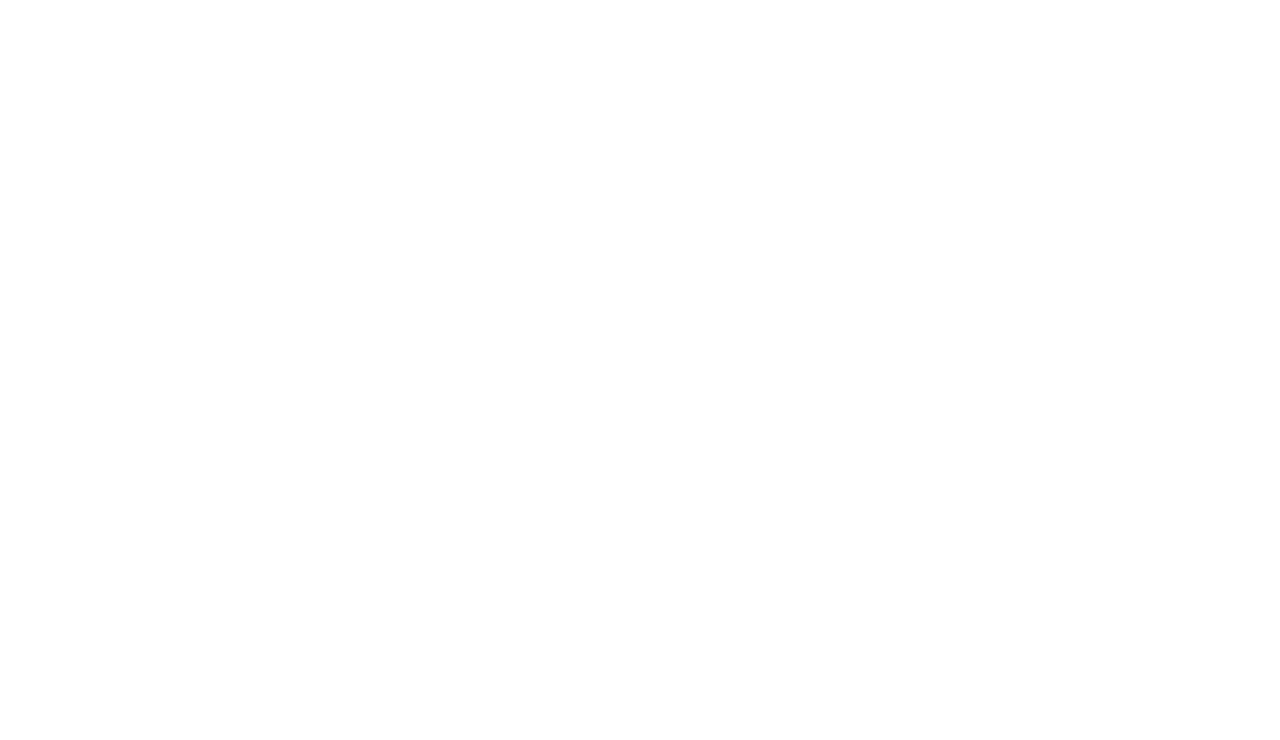
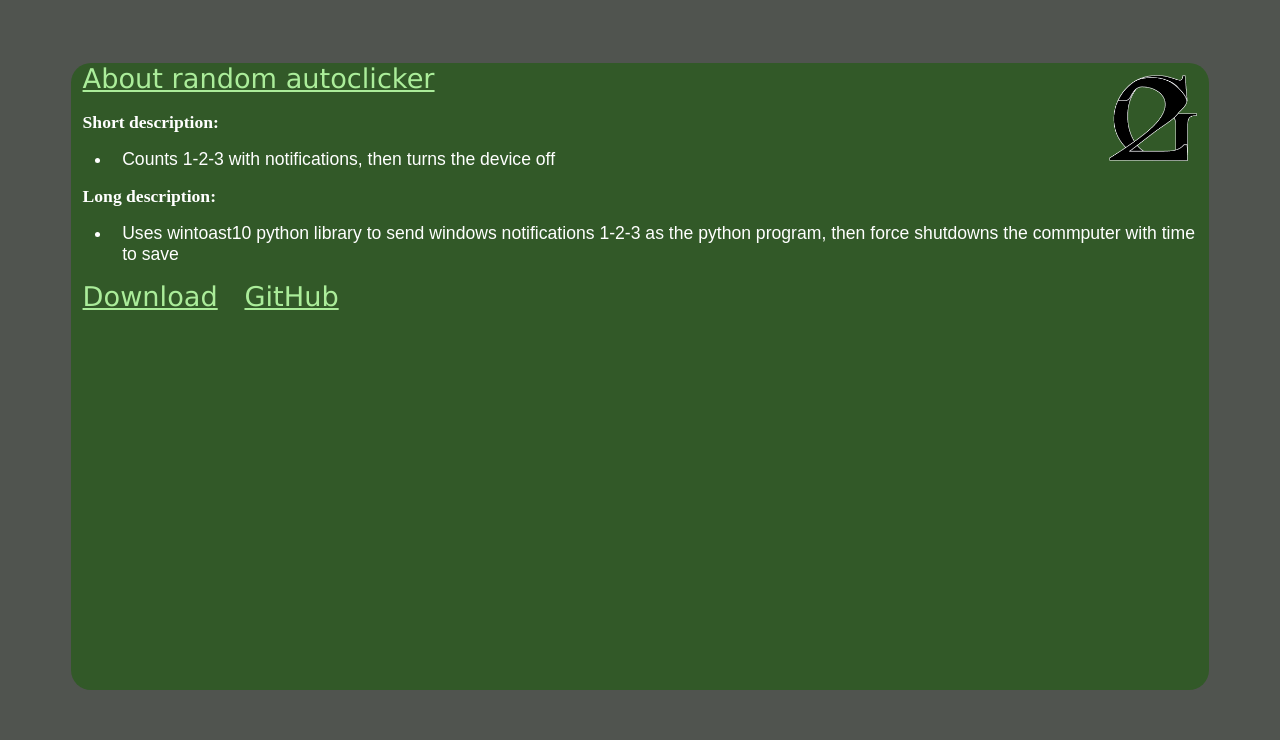
Before and after one commit to Gaute945/portfolio, a plain HTML site: page random_autoclicker.html in a window 1280 px wide. Drawn offline with Linux system fonts and the light colour scheme.

Commit message:
site per project

```diff
--- a/random_autoclicker.html
+++ b/random_autoclicker.html
@@ -1,3 +1,37 @@
-<!--<a href="https://github.com/mrboobai/random_autoclicker/archive/refs/heads/master.zip"
-download="https://github.com/mrboobai/random_autoclicker/archive/refs/heads/master.zip"
-class="tekst link">random_autoclicker</a><!-->
+<html lang="no">
+
+<head>
+    <meta charset="UTF-8">
+    <meta http-equiv="X-UA-Compatible" content="IE=edge">
+    <meta name="viewport" content="width=device-width, initial-scale=1.0">
+    <link rel="stylesheet" href="css/news.css">
+    <link rel="stylesheet" href="css/var.css">
+    <link rel="stylesheet" href="css/Portofolie.css">
+    <title>random autoclicker</title>
+</head>
+
+<body>
+    <div class="backdrop">
+        <img src="images/classic logo.png" id="logo"></img>
+        <a href = "projects.html" class="overskrift link">About random autoclicker</a>
+        <br>
+        <br>
+        <strong style="color: white;" class="date">Short description:</strong>
+        <ul style="color: white;">
+            <li>
+                <p class="tekst">Counts 1-2-3 with notifications, then turns the device off</p>
+            </li>
+        </ul>
+        <strong style="color: white;" class="date">Long description:</strong>
+        <ul style="color: white;">
+            <li>
+                <p class="tekst">Uses wintoast10 python library to send windows notifications 1-2-3 as the python
+                    program, then force shutdowns the commputer with time to save</p>
+            </li>
+        </ul>
+        <a class="overskrift link" href="https://github.com/mrboobai/random_autoclicker/archive/refs/heads/master.zip" download="random_autoclicker.zip">Download</a>
+        <a class="overskrift link" href="https://github.com/mrboobai/random_autoclicker">GitHub</a>
+    </div>
+</body>
+
+</html>
```
Also changed, not shown: slot_maschine.html (+37 -3 lines), turtle_monster.html (+37 -3 lines), Nettbutikk root/CSS/Nettbutikk.css (line endings or trailing spaces), Nettbutikk root/HTML/Om oss.html (line endings or trailing spaces), Nettbutikk root/HTML/Support.html (line endings or trailing spaces), Nettbutikk root/HTML/lagring.html (line endings or trailing spaces), Nettbutikk root/HTML/nettbutikk.html (line endings or trailing spaces), Nettbutikk root/HTML/nettverk link.html (line endings or trailing spaces), Nettbutikk root/HTML/pc-tilbehor.html (line endings or trailing spaces), Nettbutikk root/HTML/skjerm link.html (line endings or trailing spaces), Nettbutikk root/HTML/takk for tilbakke meldingen.html (line endings or trailing spaces), Nettbutikk root/darkmode.js (line endings or trailing spaces).
